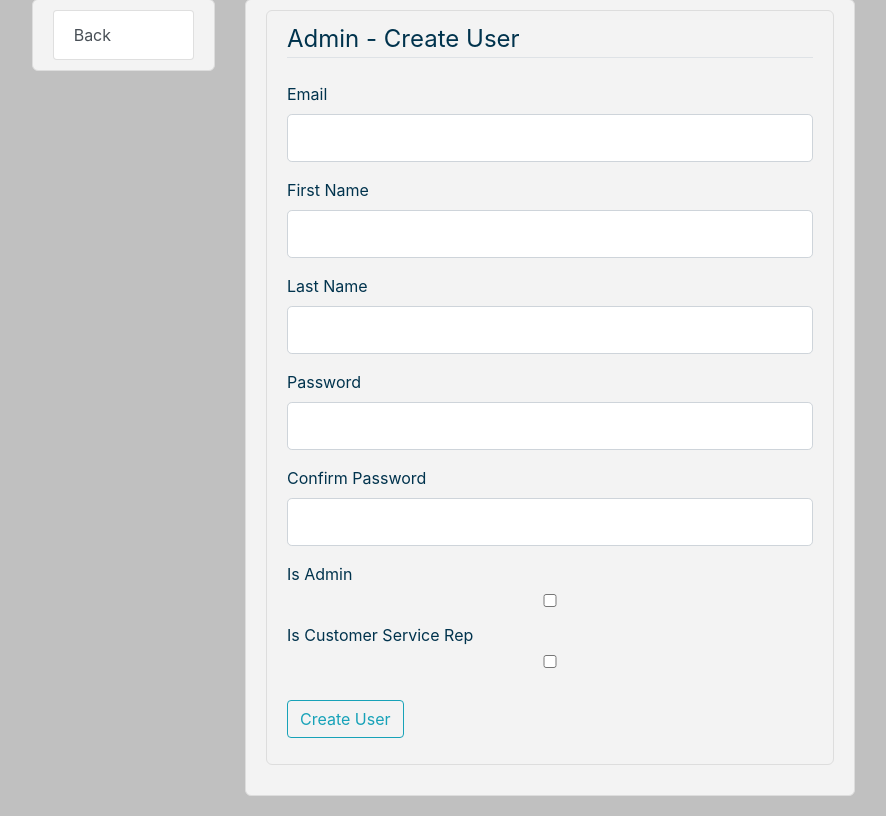
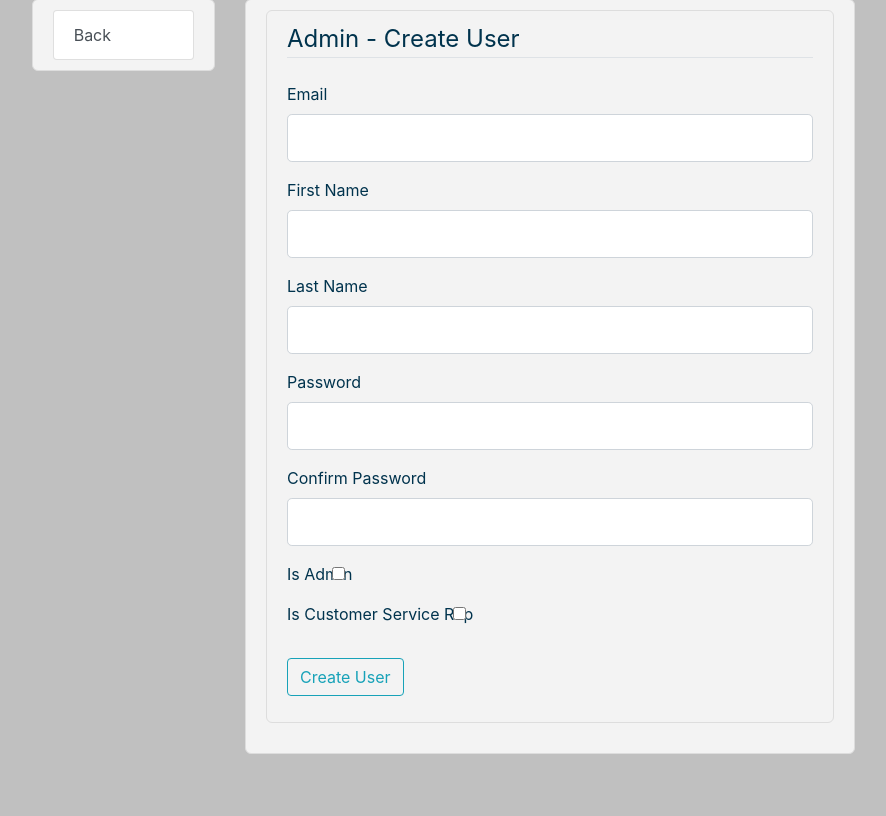
Before and after one commit to ectrimble20/FlaskProductSiteDemo, a Flask app: page /admin/user/new in a window 1280 px wide. Shown: the part 82-898 px from the top of the page, without its empty margins (90-976 px from the left). After the commit the page ends 836 px from the top, so only its background shows below. Run offline with Flask 2, Linux system fonts and the light colour scheme; the visitor is signed in with stand-in values (Sample User, id 1); data comes from the database, SQL or seed files in the repository; some libraries are stand-ins or nearby versions.

Commit message:
updating templates, check boxes look terrible, trying to fix that, also adding it form info for user edit to include new flags.

```diff
--- a/productsite/domain/admin/forms.py
+++ b/productsite/domain/admin/forms.py
@@ -26,6 +26,8 @@ class AdminEditUserForm(FlaskForm):
     email = StringField('Email', validators=[DataRequired(), Email()])
     first_name = StringField('First Name', validators=[DataRequired()])
     last_name = StringField('Last Name', validators=[DataRequired()])
+    is_admin = BooleanField("Is Admin")
+    is_cs = BooleanField("Is Customer Service Rep")
     submit = SubmitField('Update User')
 
     def validate_email(self, email):
--- a/productsite/domain/admin/routes.py
+++ b/productsite/domain/admin/routes.py
@@ -67,6 +67,8 @@ def admin_edit_user(uid):
         user.email = form.email.data
         user.first_name = form.first_name.data
         user.last_name = form.last_name.data
+        user.flag_admin = form.is_admin.data
+        user.flag_cs = form.is_cs.data
         app_db.session.add(user)
         app_db.session.commit()
         flash("User Account Updated Successfully", "success")
@@ -76,6 +78,8 @@ def admin_edit_user(uid):
         form.email.data = user.email
         form.first_name.data = user.first_name
         form.last_name.data = user.last_name
+        form.is_admin.data = user.flag_admin
+        form.is_cs = user.flag_cs
         return render_template('admin/user_edit.html', form=form)
 
 
--- a/productsite/templates/admin/user_create.html
+++ b/productsite/templates/admin/user_create.html
@@ -73,29 +73,29 @@
                     {% endif %}
                 </div>
                 <div class="form-group">
-                    {{ form.is_admin.label(class="form-control-label") }}
+                    {{ form.is_admin.label(class="form-check-label") }}
                     {% if form.is_admin.errors %}
-                        {{ form.is_admin(class="form-control form-control-lg is-invalid") }}
+                        {{ form.is_admin(class="form-check form-check-lg is-invalid") }}
                         <div class="invalid-feedback">
                             {% for error in form.is_admin.errors %}
                                 <span>{{ error }}</span>
                             {% endfor %}
                         </div>
                     {% else %}
-                        {{ form.is_admin(class="form-control form-control-lg") }}
+                        {{ form.is_admin(class="form-check-input") }}
                     {% endif %}
                 </div>
                 <div class="form-group">
-                    {{ form.is_cs.label(class="form-control-label") }}
+                    {{ form.is_cs.label(class="form-check-label") }}
                     {% if form.is_cs.errors %}
-                        {{ form.is_cs(class="form-control form-control-lg is-invalid") }}
+                        {{ form.is_cs(class="form-check form-check-lg is-invalid") }}
                         <div class="invalid-feedback">
                             {% for error in form.is_cs.errors %}
                                 <span>{{ error }}</span>
                             {% endfor %}
                         </div>
                     {% else %}
-                        {{ form.is_cs(class="form-control form-control-lg") }}
+                        {{ form.is_cs(class="form-check-input") }}
                     {% endif %}
                 </div>
             </fieldset>
```
Also changed, not shown: productsite/templates/admin/user_edit.html (+26 -0 lines).
